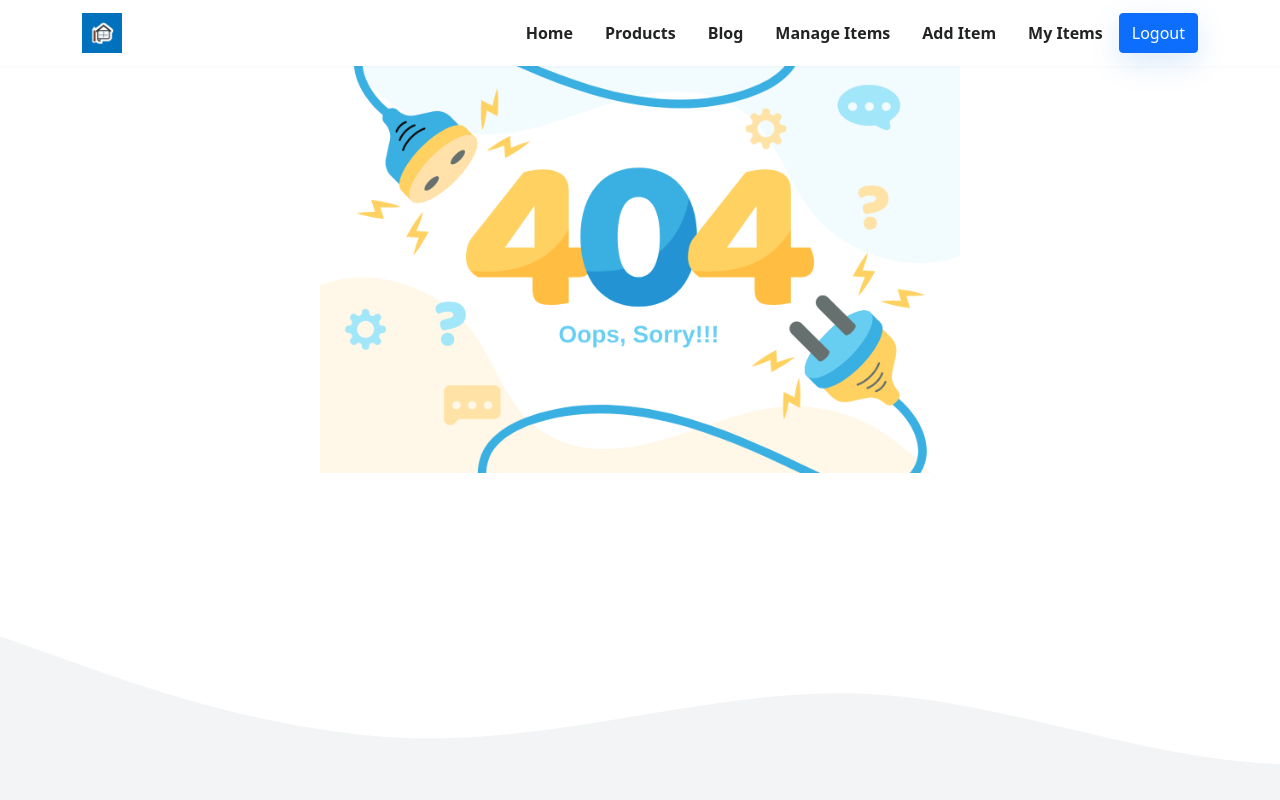
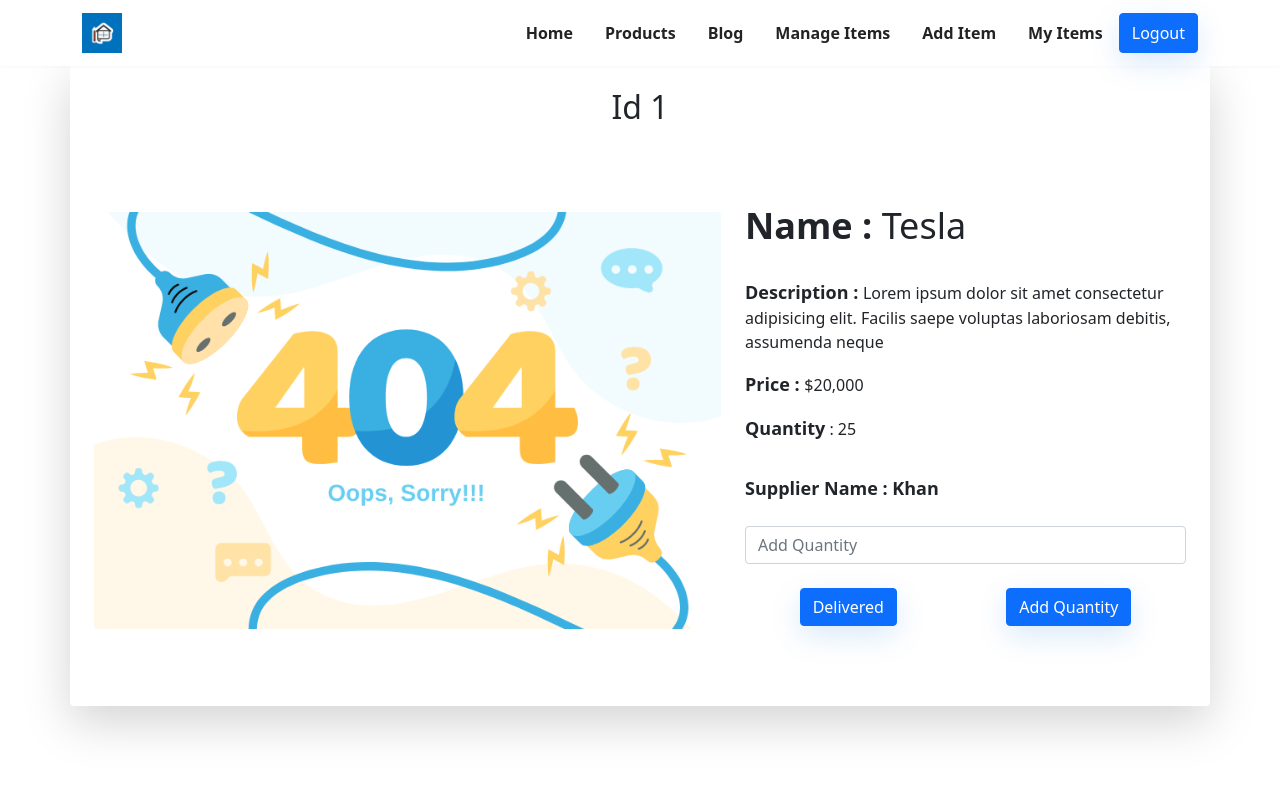
Before and after one commit to Hasan-Rifat/warehouse-management-client-side, a React (Create React App) app: page /allcars/1 in a window 1280 px wide. Shown: the top 800 px of the page. Built offline with nearby package versions, Linux system fonts and the light colour scheme; no server answers; sample sign-in values are in the browser's storage; the HTML template or start-up script is replaced by a standard one.

Commit message:
add quantity btn and delete btn added

```diff
--- a/src/App.js
+++ b/src/App.js
@@ -18,6 +18,7 @@ import NotFound from "./Components/Pages/NotFound/NotFound";
 import "react-toastify/dist/ReactToastify.css";
 import Social from "./Components/Pages/Login/Social/Social";
 import RequireAuth from "./Components/Pages/Login/RequireAuth/RequireAuth";
+import CarDetailsPage from "./Components/Pages/CarDetailsPage/CarDetailsPage";
 
 function App() {
   return (
@@ -29,7 +30,8 @@ function App() {
         <Route path="/home" element={<Home />}></Route>
         <Route path="/banner" element={<Banner />}></Route>
         <Route path="/productreview" element={<ProductReview />}></Route>
-        <Route path="/AllCars" element={<AllCars />}></Route>
+        <Route path="/allcars" element={<AllCars />}></Route>
+
         <Route path="/testimonial" element={<Testimonial />}></Route>
         <Route path="/blog" element={<Blogs />}></Route>
         {/* home page components end   */}
@@ -40,6 +42,15 @@ function App() {
         {/* login & register end  */}
 
         {/* if user exist route start*/}
+
+        <Route
+          path="/allcars/:carsId"
+          element={
+            <RequireAuth>
+              <CarDetailsPage />
+            </RequireAuth>
+          }
+        ></Route>
         <Route
           path="/manageitems"
           element={
--- a/src/Components/CarInventories/CarInventories.js
+++ b/src/Components/CarInventories/CarInventories.js
@@ -1,8 +1,10 @@
 import React from "react";
+import { useNavigate } from "react-router-dom";
 
 const CarInventories = ({ car }) => {
+  const navigate = useNavigate();
   const handleNavigate = (id) => {
-    console.log(id);
+    navigate(`/allcars/${id}`);
   };
   const handleDelete = (id) => {
     console.log(id);
--- a/src/Components/Cars/Cars.js
+++ b/src/Components/Cars/Cars.js
@@ -1,8 +1,10 @@
 import React from "react";
+import { useNavigate } from "react-router-dom";
 
-const Cars = ({ car, children }) => {
+const Cars = ({ car }) => {
+  const navigate = useNavigate();
   const handleNavigate = (id) => {
-    console.log(id);
+    navigate(`/allcars/${id}`);
   };
   const { _id, supplierName, quantity, price, about, image, productName } = car;
   return (
--- a/src/Components/Pages/AllCars/AllCars.js
+++ b/src/Components/Pages/AllCars/AllCars.js
@@ -11,7 +11,7 @@ const AllCars = () => {
       <div className="container">
         <div className="row">
           <div className="cols ">
-            <h2 className="text-center py-14 text-5xl px-0">AllCars</h2>
+            <h2 className="text-center py-14 text-5xl px-0">All Cars</h2>
           </div>
           <div className="container">
             <div className="row ">
--- /dev/null
+++ b/src/Components/Pages/Blog/Blog.js
@@ -0,0 +1,22 @@
+import React from "react";
+import { Accordion } from "react-bootstrap";
+
+const Blog = ({ q }) => {
+  const { qna, ans } = q;
+  return (
+    <div className="">
+      <Accordion defaultActiveKey={["0"]} alwaysOpen>
+        <Accordion.Item eventKey="0">
+          <Accordion.Header>
+            <h2 className="font-bold text-xl">{qna}</h2>
+          </Accordion.Header>
+          <Accordion.Body>
+            <p className="text-base">{ans}</p>
+          </Accordion.Body>
+        </Accordion.Item>
+      </Accordion>
+    </div>
+  );
+};
+
+export default Blog;
--- a/src/Components/Pages/Blogs/Blogs.js
+++ b/src/Components/Pages/Blogs/Blogs.js
@@ -1,10 +1,36 @@
 import React from "react";
+import Blog from "../Blog/Blog";
 
 const Blogs = () => {
+  const qna = [
+    {
+      id: "1",
+      qna: "Difference between javascript and nodejs ?",
+      ans: "JavaScript is a simple programming language that runs on any browser's JavaScript engine. Where Node JS is an interpreter or running environment for a JavaScript programming language that contains many exaggerations, it requires a library that can be easily accessed from JavaScript programming for better use.",
+    },
+    {
+      id: "2",
+      qna: "When should you use nodejs and when should you use mongodb ?",
+      ans: "MongoDB presents data as a collection of documents instead of tables related to foreign keys. It makes it possible to decently store a variety of data on the Internet and access web applications using nodes. JS",
+    },
+    {
+      id: "3",
+      qna: "Differences between sql and NOsQl databases. ?",
+      ans: "SQL databases are vertically scalable, while NoSQL databases are horizontally school-appropriate. SQL Databases are table-linked, while NoSQL Database stores documents, key-values, graphs, or broad-columns. SQL databases are great for multi-row transactions, while NoSQL is good for unstructured information like documents or JSON.",
+    },
+    {
+      id: "4",
+      qna: " What is the purpose of jwt and how does it work ?",
+      ans: "JWT, or JSON Web Token, is an open value that is used to share security information between two parties - a client and a server. Each JWT contains an encoded JSON object that contains a set of claims. JWT is signed using a cryptographic algorithm so that claims cannot be changed after the token is issued.",
+    },
+  ];
   return (
     <div className="container">
-      <div className="py-28">
-        <h2>Blogs</h2>
+      <div className="py-28 mb-10">
+        <h2 className="text-center py-8">Blogs</h2>
+        {qna.map((q) => (
+          <Blog key={q.id} q={q}></Blog>
+        ))}
       </div>
     </div>
   );
--- /dev/null
+++ b/src/Components/Pages/CarDetailsPage/CarDetailsPage.js
@@ -0,0 +1,86 @@
+import React from "react";
+import { Button, Form } from "react-bootstrap";
+import { useParams } from "react-router-dom";
+import image from "../../../images/404.png";
+
+const CarDetailsPage = () => {
+  const { carsId } = useParams();
+  // add quantity
+  const handleUpdateQuantity = (event) => {
+    console.log(event);
+  };
+  // delete function
+  const handleDelete = (event) => {
+    console.log(event);
+  };
+
+  return (
+    <section className="py-16">
+      <div className="container rounded p-4 shadow-lg">
+        <h2 className="text-center">Id {carsId}</h2>
+        <div className="row flex items-center">
+          <div className="cols col-md-7 g-4 py-5">
+            <div className="">
+              <img className="rounded" src={image} alt="" />
+            </div>
+          </div>
+          <div className="cols col-md-5 py-5">
+            <div className="">
+              <h2 className="text-4xl py-4">
+                <span className="font-semibold">Name : </span> Tesla
+                {/* {productName} */}
+              </h2>
+              <p>
+                <span className="font-semibold text-lg">Description : </span>
+                Lorem ipsum dolor sit amet consectetur adipisicing elit. Facilis
+                saepe voluptas laboriosam debitis, assumenda neque
+                {/* <small>{about.slice(0, 20)}
+                </small> */}
+              </p>
+              <p>
+                <span className="font-semibold text-lg">Price : </span> $20,000
+                {/* <span>{price}</span> */}
+              </p>
+              <p>
+                <span className="font-semibold text-lg">Quantity</span> : 25
+                {/* <small>{quantity}</small> */}
+              </p>
+              <h4 className="text-lg py-3 font-semibold">
+                Supplier Name : Khan{/* {supplierName} */}
+              </h4>
+              <Form
+                className="my-2"
+                // onSubmit={handleRegister}
+              >
+                <Form.Group className="mb-4" controlId="formBasicFirstName">
+                  <Form.Control
+                    type="text"
+                    name="quantity"
+                    placeholder="Add Quantity"
+                    required
+                  />
+                </Form.Group>
+                <div className="flex justify-around">
+                  <button
+                    onClick={() => handleUpdateQuantity()}
+                    className="btn btn-primary "
+                  >
+                    Delivered
+                  </button>
+                  <button
+                    onClick={() => handleDelete()}
+                    className="btn btn-primary  "
+                  >
+                    Add Quantity
+                  </button>
+                </div>
+              </Form>
+            </div>
+          </div>
+        </div>
+      </div>
+    </section>
+  );
+};
+
+export default CarDetailsPage;
--- a/src/Components/Pages/Home/Home.js
+++ b/src/Components/Pages/Home/Home.js
@@ -1,6 +1,5 @@
 import React from "react";
 import SingleCar from "../../SingleCar/SingleCar";
-// import AllCars from "../AllCars/AllCars";
 import Banner from "../Banner/Banner";
 import ProductReview from "../ProductReview/ProductReview";
 import Testimonial from "../Testimonial/Testimonial";
--- a/src/Components/SharePage/Header/Header.js
+++ b/src/Components/SharePage/Header/Header.js
@@ -39,7 +39,7 @@ const Header = () => {
               <Nav.Link
                 className="font-semibold mx-2 link "
                 as={Link}
-                to="AllCars"
+                to="allcars"
               >
                 Products
               </Nav.Link>
--- a/src/Components/SingleCar/SingleCar.js
+++ b/src/Components/SingleCar/SingleCar.js
@@ -19,7 +19,7 @@ const SingleCar = ({ car }) => {
                 <Cars key={car._id} car={car}></Cars>
               ))}
               <div className="text-center pt-16">
-                <Link to="/AllCars">
+                <Link to="/allcars">
                   <button className="btn btn-primary">
                     Manage all inventory
                   </button>
```
